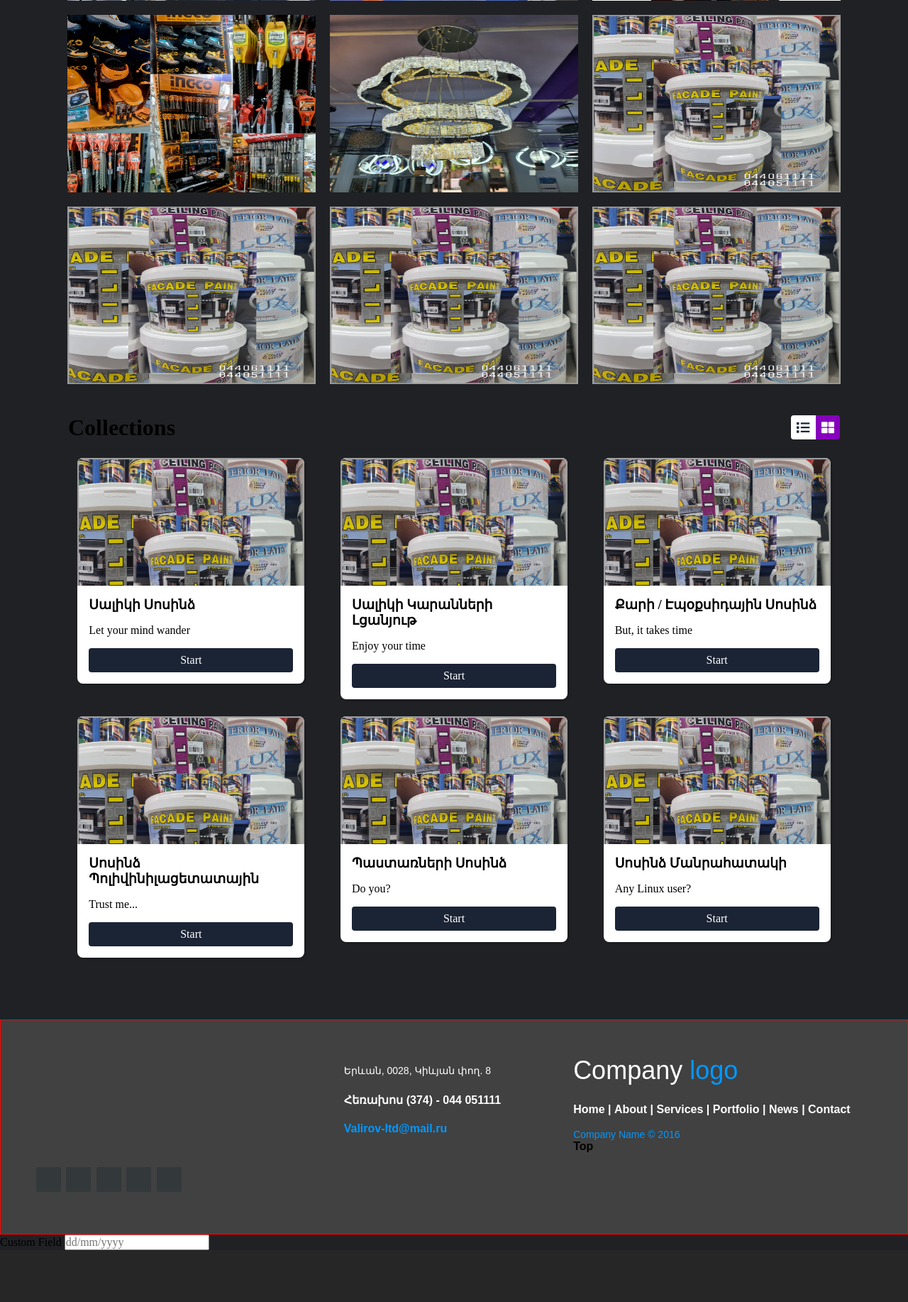
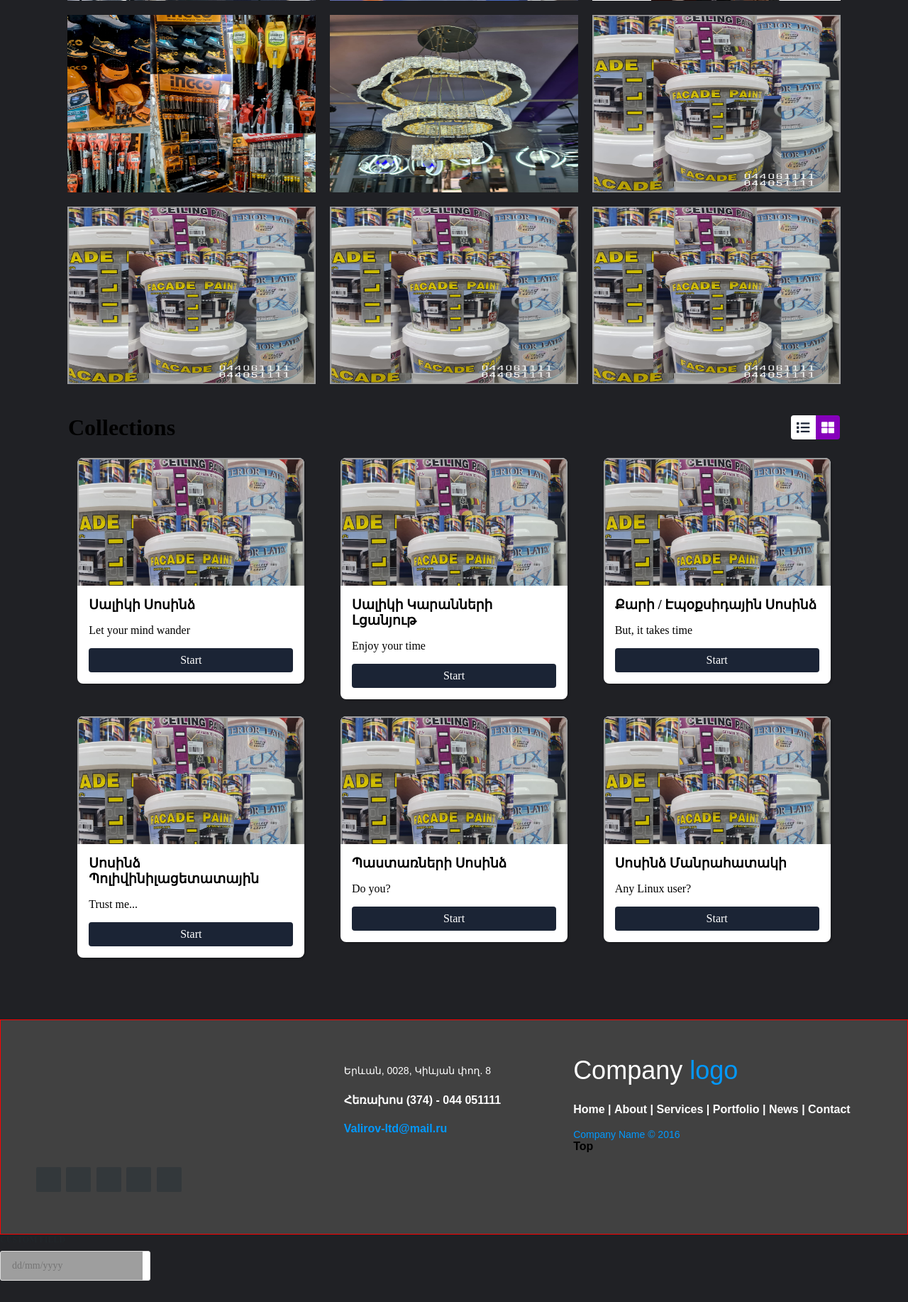
Before and after one commit to vardan-info/0751, a PHP site: page / in a window 1280 px wide. Shown: the part 1499-3333 px from the top of the page at 71% size. Before the commit the page ends 3260 px from the top, so only its background shows below. Run offline with PHP 8.4, Linux system fonts and the light colour scheme; grey boxes are pictures that could not be loaded.

Commit message:
Update styles.css

```diff
--- a/css/styles.css
+++ b/css/styles.css
@@ -806,3 +806,55 @@ footer{
 .cd-top--fade-out { // reduce button opacity if user keeps scrolling
   opacity: .5;
 }
+
+input#custom-input-date,
+label {
+  display: block;
+  outline: none;
+}
+
+.input-field {
+  margin-bottom: 16px;
+}
+
+label {
+  text-transform: uppercase;
+  font-weight: bold;
+  font-size: 12px;
+  color: #212529;
+  margin-bottom: 8px;
+}
+
+input#custom-input-date {
+  padding: 12px 16px;
+  border: 1px solid #DDDDDD;
+  border-radius: 3px;
+  color: #212529;
+  font-size: 14px;
+  font-weight: 500;
+}
+
+input.calendar {
+  background-image: url('https://bytebucket.org/fuoricitta/form-best-practice/raw/197f5e38bea1d53b52102b6c98e0e6b129dd6908/Examples/assets/img/calendar.png?token=b57efe00e0e5d28327a3b62e263519c284c70d53');
+  background-repeat: no-repeat;
+  background-position: right 10px center;
+}
+
+.label-error {
+  height: 10px;
+  margin-top: 4px;
+  font-size: 10px;
+  color: #DC3545;
+}
+
+input#custom-input-date:hover {
+  border: 1px solid #8f8f8f;
+}
+
+input#custom-input-date:focus {
+  border: 1px solid #007BFF;
+}
+
+.error {
+  border: 1px solid #DC3545 !important;
+}
```
